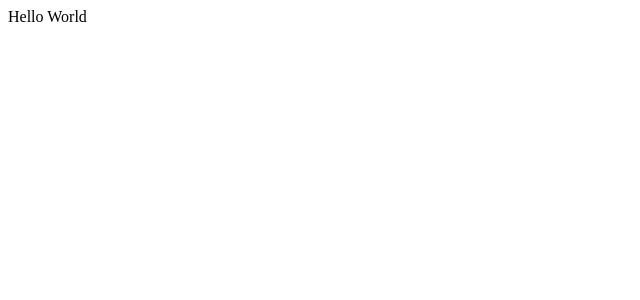
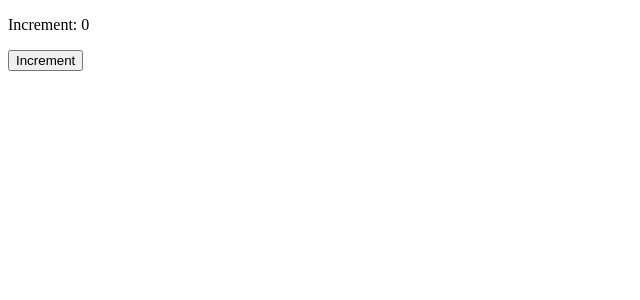
Before and after one commit to mismailzz/vue-sandbox-proj, a Vue app: page / in a window 1280 px wide. Shown: the top 300 px of the page, without its empty margins (0-640 px from the left). Built offline with nearby package versions, Linux system fonts and the light colour scheme.

Commit message:
simple counter

```diff
--- a/package.json
+++ b/package.json
@@ -13,6 +13,7 @@
     "format": "prettier --write src/"
   },
   "dependencies": {
+    "volar-service-vetur": "^0.0.30",
     "vue": "^3.4.15"
   },
   "devDependencies": {
--- a/src/App.vue
+++ b/src/App.vue
@@ -1,6 +1,26 @@
 <script>
+  export default {
+    data(){
+      return {
+        increment_counter: 0,
+      }
+    },
+
+    methods: {
+      incrementMe(){
+        this.increment_counter += 1
+      }
+    },
+  }
 </script>
 
 <template>
-  <div>Hello World</div>
+  <div id="app">
+
+
+    <!-- Simple Counter -->
+    <p>Increment: {{ increment_counter }}</p>
+    <button @click="incrementMe"> Increment </button>
+
+  </div>
 </template>
```
Also changed, not shown: 1 other file (tests, documents, lock files or other folders).
